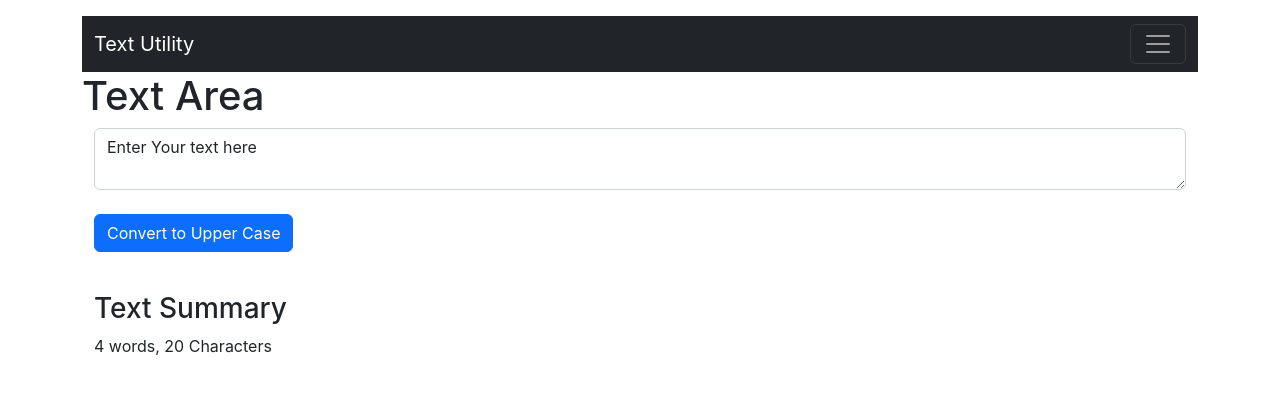
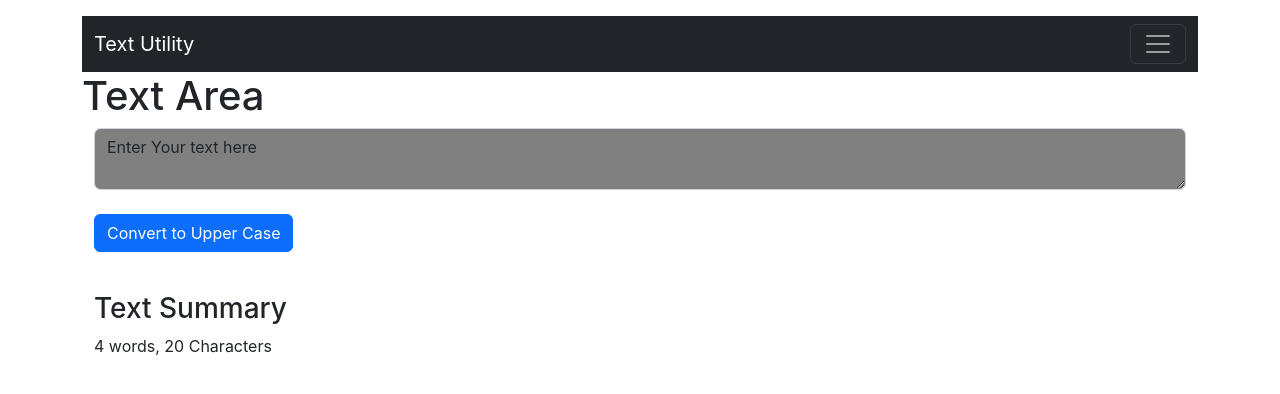
Before and after one commit to Mani007/Reactpractice, a React (Create React App) app: page / in a window 1280 px wide. Shown: the top 394 px of the page. Built offline with nearby package versions, Linux system fonts and the light colour scheme.

Commit message:
Dynamic styling added using ternary JS operator

```diff
--- a/src/App.js
+++ b/src/App.js
@@ -19,7 +19,7 @@ function App() {
 
     <div className="container my-3">
      <Navbar title="Text Utility" mode={mode} toggleMode={toggleMode}/>
-     <TextForm headings="Text Area"/>
+     <TextForm headings="Text Area" mode={mode}/>
       {/* <About/> */}
       {/* <Navbar/> */}
     </div>
--- a/src/components/TextForm.js
+++ b/src/components/TextForm.js
@@ -27,6 +27,7 @@ export default function TextForm(props) {
             id="mybox"
             onChange={changeHandler}
             value={text}
+            style={{backgroundColor: props.mode === 'light'?'white':'grey' }}
             placeholder="Type your text Here"
           />
         </div>
```
